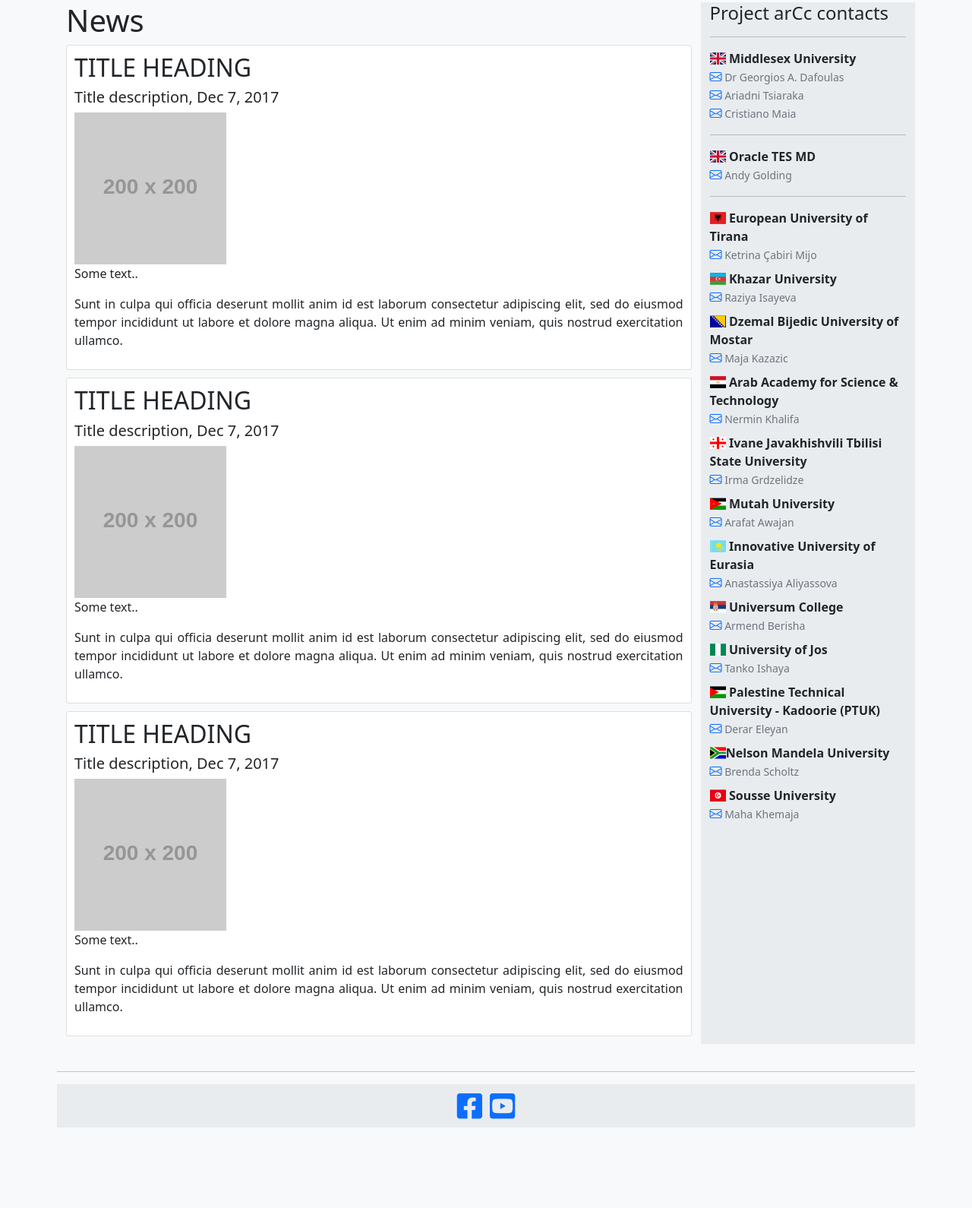
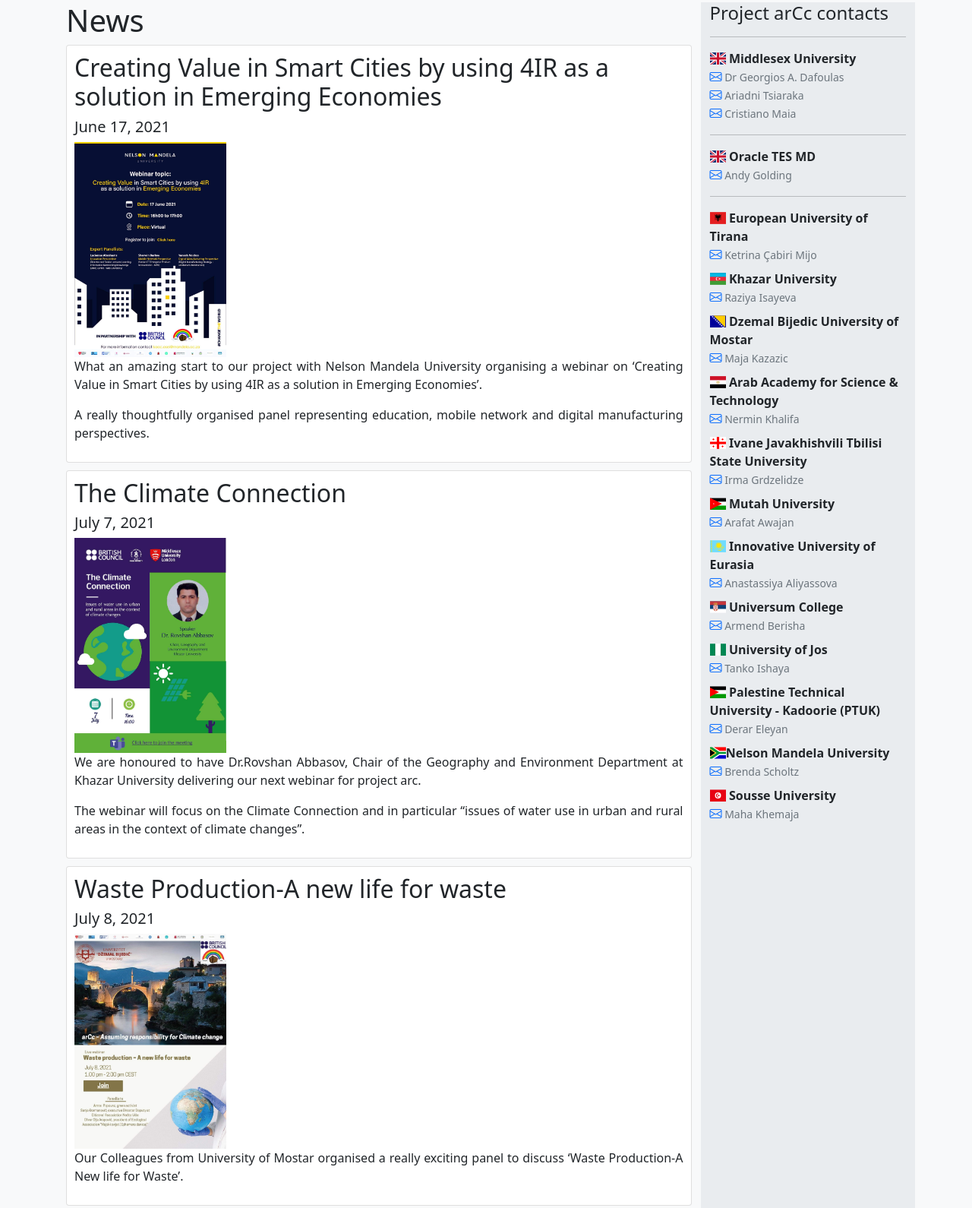
Before and after one commit to criscmaia/arcc, a plain HTML site: page news.html in a window 1280 px wide. Shown: the part 136-1726 px from the top of the page at 76% size. Before the commit the page ends 1620 px from the top, so only its background shows below. Drawn offline with nearby package versions, Linux system fonts and the light colour scheme; placeholder pictures from the web are drawn by us.

Commit message:
news info added

```diff
--- a/news.html
+++ b/news.html
@@ -36,25 +36,49 @@
                 <div class="row">
                     <div class="leftcolumn">
                         <div class="card post">
-                            <h2>TITLE HEADING</h2>
-                            <h5>Title description, Dec 7, 2017</h5>
-                            <img src="https://via.placeholder.com/200">
-                            <p>Some text..</p>
-                            <p>Sunt in culpa qui officia deserunt mollit anim id est laborum consectetur adipiscing elit, sed do eiusmod tempor incididunt ut labore et dolore magna aliqua. Ut enim ad minim veniam, quis nostrud exercitation ullamco.</p>
+                            <h2>Creating Value in Smart Cities by using 4IR as a solution in Emerging Economies</h2>
+                            <h5>June 17, 2021</h5>
+                            <img src="/imgs/news/Mandela.jpg" alt="Nelson Mandela University">
+                            <p>What an amazing start to our project with Nelson Mandela University organising a webinar on ‘Creating Value in Smart Cities by using 4IR as a solution in Emerging Economies’.</p>
+                            <p>A really thoughtfully organised panel representing education, mobile network and digital manufacturing perspectives.</p>
                         </div>
+
                         <div class="card post">
-                            <h2>TITLE HEADING</h2>
-                            <h5>Title description, Dec 7, 2017</h5>
-                            <img src="https://via.placeholder.com/200">
-                            <p>Some text..</p>
-                            <p>Sunt in culpa qui officia deserunt mollit anim id est laborum consectetur adipiscing elit, sed do eiusmod tempor incididunt ut labore et dolore magna aliqua. Ut enim ad minim veniam, quis nostrud exercitation ullamco.</p>
+                            <h2>The Climate Connection</h2>
+                            <h5>July 7, 2021</h5>
+                            <img src="/imgs/news/Khazar.jpg" alt="Khazar University">
+                            <p>We are honoured to have Dr.Rovshan Abbasov, Chair of the Geography and Environment Department at Khazar University delivering our next webinar for project arc. </p>
+                            <p>The webinar will focus on the Climate Connection and in particular “issues of water use in urban and rural areas in the context of climate changes”.</p>
                         </div>
+
                         <div class="card post">
-                            <h2>TITLE HEADING</h2>
-                            <h5>Title description, Dec 7, 2017</h5>
-                            <img src="https://via.placeholder.com/200">
-                            <p>Some text..</p>
-                            <p>Sunt in culpa qui officia deserunt mollit anim id est laborum consectetur adipiscing elit, sed do eiusmod tempor incididunt ut labore et dolore magna aliqua. Ut enim ad minim veniam, quis nostrud exercitation ullamco.</p>
+                            <h2>Waste Production-A new life for waste</h2>
+                            <h5>July 8, 2021</h5>
+                            <img src="/imgs/news/Mostar.jpg" alt="Dzemal Bijedic University of Mostar">
+                            <p>Our Colleagues from University of Mostar organised a really exciting panel to discuss ‘Waste Production-A New life for Waste’.</p>
+                        </div>
+
+                        <div class="card post">
+                            <h2>Integrating E-learning In Traditional Education Models</h2>
+                            <h5>July 14, 2021</h5>
+                            <img src="/imgs/news/Egyptian.jpg" alt="Arab Academy for Science & Technology">
+                            <p>We are looking forward for the webinar hosted by the Arab Academy for Science, Technology and Maritime Transport.</p>
+                            <p>As this week our focus is on e-learning impacts on climate change, our Egyptian partners will focus on “integrating e-learning in traditional education models”.</p>
+                        </div>
+
+                        <div class="card post">
+                            <h2>INTEGRATING E-LEARNING</h2>
+                            <h5>July 15, 2021</h5>
+                            <img src="/imgs/news/Albanian.jpg" alt="European University of Tirana">
+                            <p>This week it is the turn to our Albanian partners to share their views on how learning has changed in the past few years. We will discuss how e-learning and in particular blended learning transforms the way we approach education </p>
+                        </div>
+
+                        <div class="card post">
+                            <h2>Integrating new tools and features to e-learning</h2>
+                            <h5>July 19, 2021</h5>
+                            <img src="/imgs/news/Kazakstan.jpg" alt="Innovative University of Eurasia">
+                            <p>continuing with the e-learning theme, project arc now shifts to our partners from Kazakstan.</p>
+                            <p>Tyulyugenova Lyazzat from the Department of Energy, Metallurgy, and Information technologies, will explain the challenges of e-learning integration and how they impact the environment.</p>
                         </div>
                     </div>
                 </div>
```
Also changed, not shown: imgs/news/Albanian.jpg (added), imgs/news/Egyptian.jpg (added), imgs/news/Kazakstan.jpg (added), imgs/news/Khazar.jpg (added), imgs/news/Mandela.jpg (added), imgs/news/Mostar.jpg (added).
